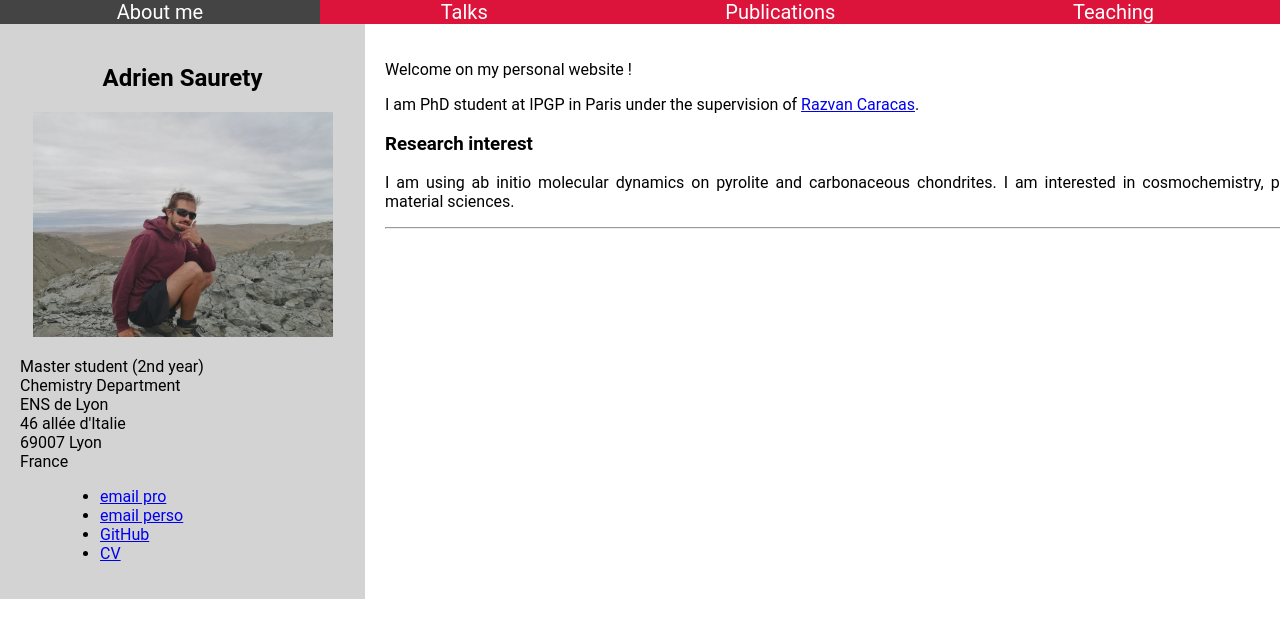
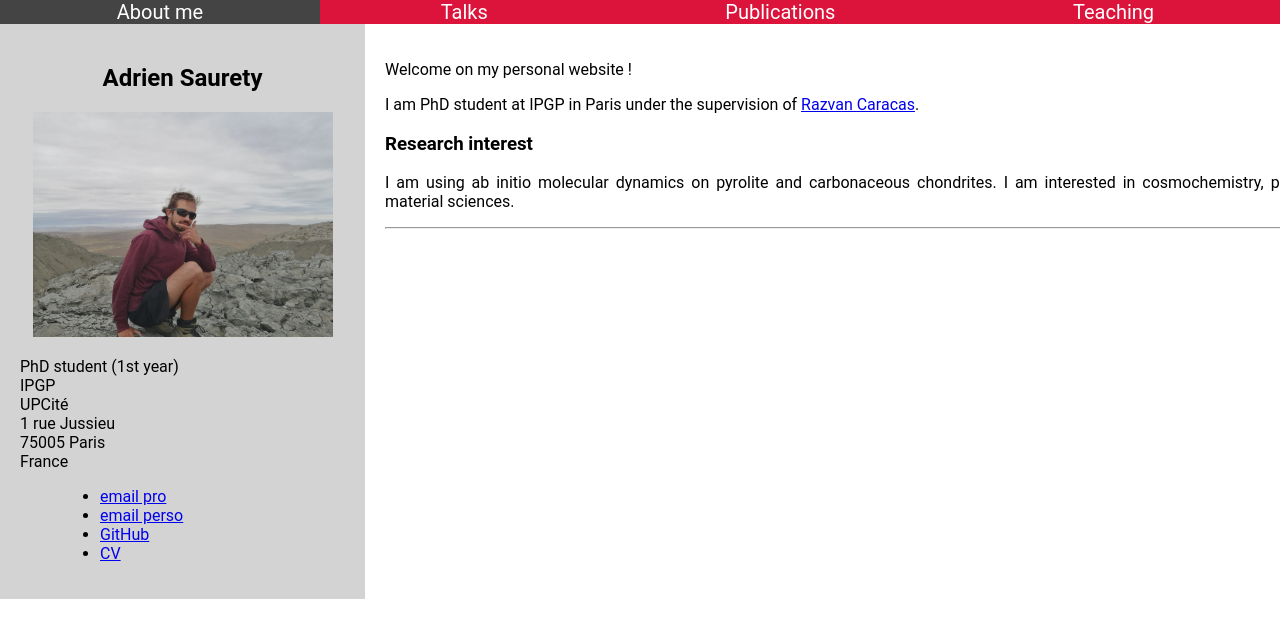
Before and after one commit to adriensaurety/adriensaurety.github.io, a Jekyll site: the page built from index.html, in a window 1280 px wide. Shown: the top 638 px of the page. Built offline with Jekyll 4.4.1, drawn with Linux system fonts in a browser that asks for light colours.

Commit message:
Update index.html

```diff
--- a/index.html
+++ b/index.html
@@ -11,17 +11,17 @@ title: Adrien Saurety
     		<center><h2>Adrien Saurety</h2>
 			<img src="profil.png" alt=""  width="300" height="auto"></center>
 
-		<p> Master student (2nd year)<br>
-		Chemistry Department<br>
-		ENS de Lyon<br>
-            	46 allée d'Italie<br>
-            	69007 Lyon <br>
+		<p> PhD student (1st year)<br>
+		IPGP<br>
+		UPCité<br>
+            	1 rue Jussieu<br>
+            	75005 Paris <br>
             	France<br>
     		</p>
 
 		<dd>
 		<ul>
-			<li><a href="mailto:adrien.saurety@ens-lyon.fr">email pro</a></li>
+			<li><a href="mailto:saurety@ipgp.fr">email pro</a></li>
 			<li><a href="mailto:asaurety@gmail.com">email perso</a></li>
 			<li><a href="https://github.com/adriensaurety">GitHub</a></li>
 			<li><a href="ME-UFR-CV-SAURETY-Adrien.pdf" target="_blank">CV</a></li>
```
